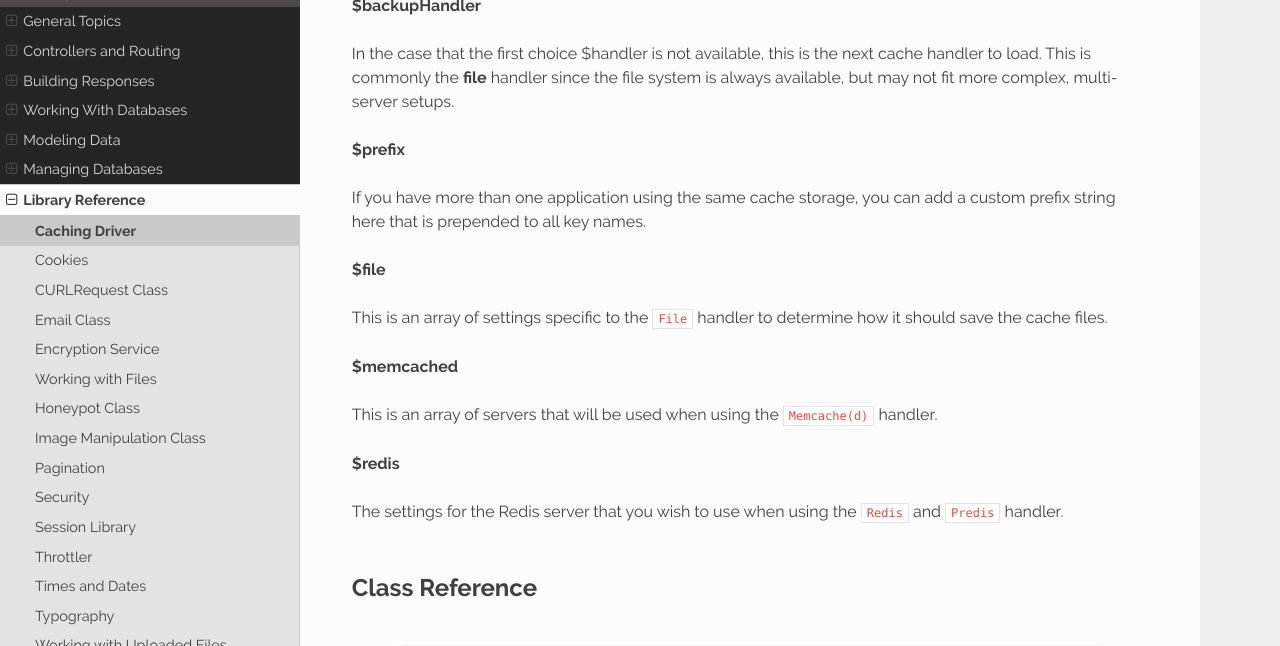
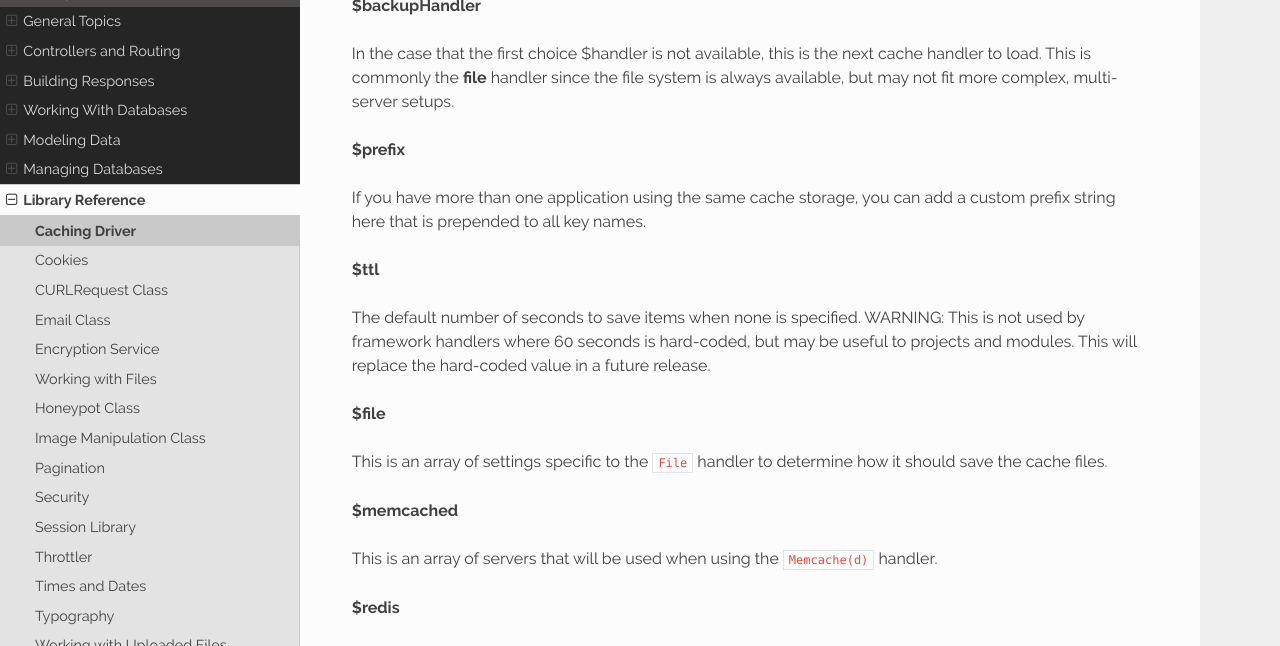
Before and after one commit to NEKOGET/ci4_user_guide_src, a Sphinx documentation site: the page built from source/libraries/caching.rst, in a window 1280 px wide and 900 px high, scrolled down 1277 px, cut to the strip 0-646 px from the top of the window. Built offline with Sphinx 7.4.7 and the Read the Docs theme 2.0.0, drawn with Linux system fonts in a browser that asks for light colours.

Commit message:
Add default TTL

```diff
--- a/source/libraries/caching.rst
+++ b/source/libraries/caching.rst
@@ -58,6 +58,12 @@ more complex, multi-server setups.
 
 If you have more than one application using the same cache storage, you can add a custom prefix
 string here that is prepended to all key names.
+
+**$ttl**
+
+The default number of seconds to save items when none is specified.
+WARNING: This is not used by framework handlers where 60 seconds is hard-coded, but may be useful
+to projects and modules. This will replace the hard-coded value in a future release.
 
 **$file**
 
```
